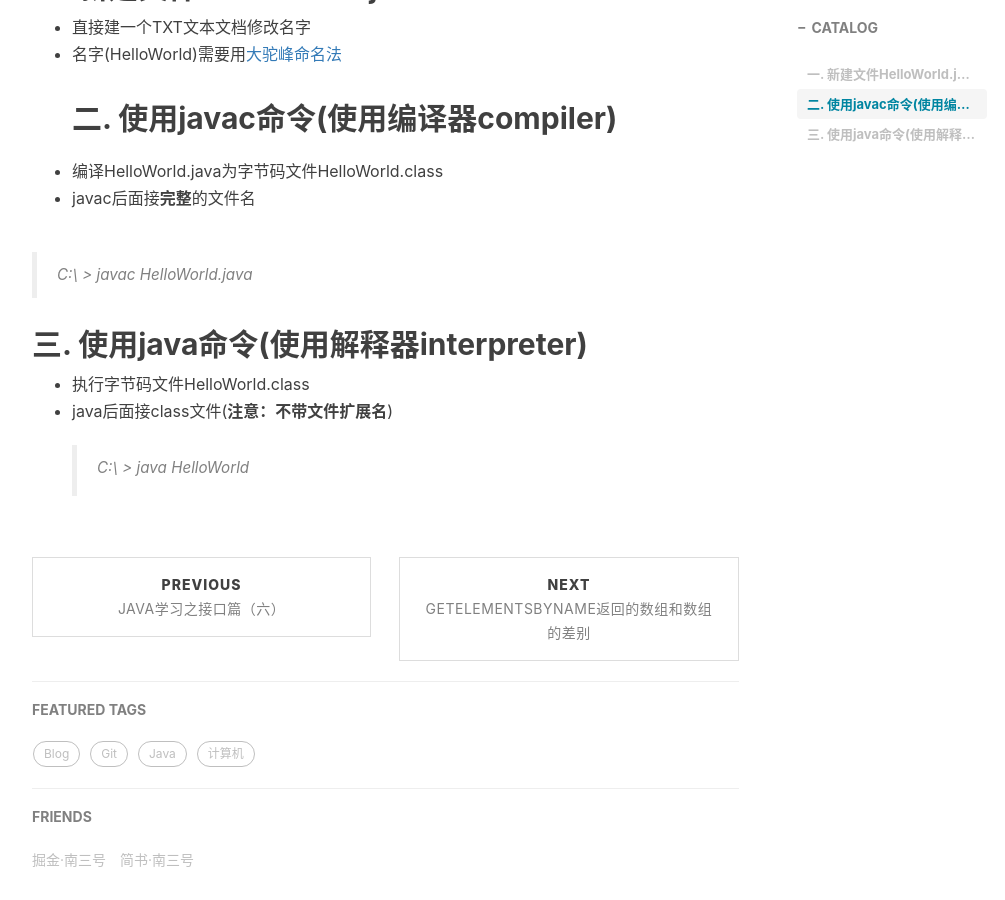
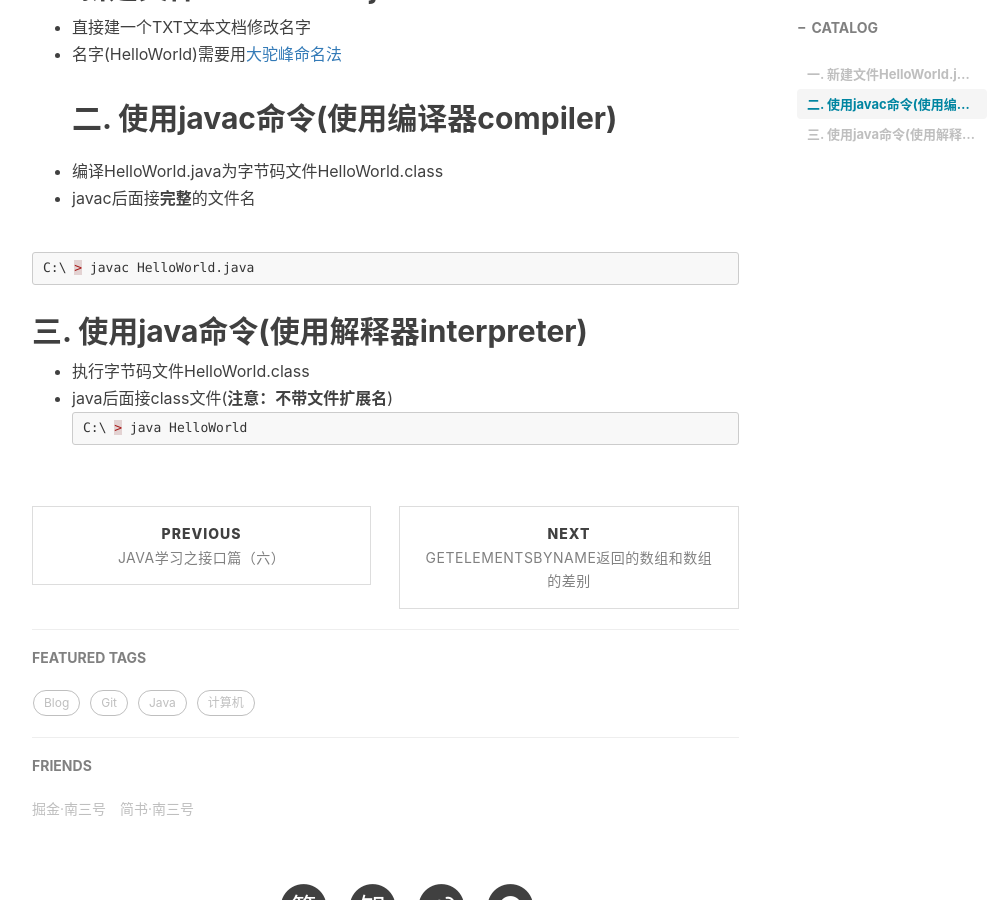
Before and after one commit to nansanhao/nansanhao.github.io, a Jekyll site: the page built from _posts/2017-09-05-记事本编写Java程序.md, in a window 1280 px wide and 900 px high, scrolled down 602 px. Shown: the whole window, without its empty margins (233-1238 px from the left). Built offline with Jekyll 4.4.1, drawn with Linux system fonts in a browser that asks for light colours; nearby versions of some CDN libraries; comment, search, counter and statistics services are not loaded.

Commit message:
添加以前的blog

````diff
--- a/_posts/2017-09-05-记事本编写Java程序.md
+++ b/_posts/2017-09-05-记事本编写Java程序.md
@@ -17,9 +17,13 @@ tags:
 - 编译HelloWorld.java为字节码文件HelloWorld.class
 - javac后面接**完整**的文件名
 
-> C:\ > javac HelloWorld.java
+```powershell
+C:\ > javac HelloWorld.java
+```
 
 ## 三. 使用java命令(使用解释器interpreter)
 - 执行字节码文件HelloWorld.class
 - java后面接class文件(**注意：不带文件扩展名**)
-> C:\ > java HelloWorld
+```powershell
+C:\ > java HelloWorld
+```
````
Also changed, not shown: _posts/2017-08-23-JAVA学习之规范篇（一）.md (+5 -6 lines), _posts/2017-09-28-getElementsByName返回的数组和数组的差别.md (+2 -2 lines), _posts/2017-10-08-指针与数组的差别.md (+4 -4 lines), _posts/2017-11-23-面向对象复习笔记.md (+1 -1 lines).
